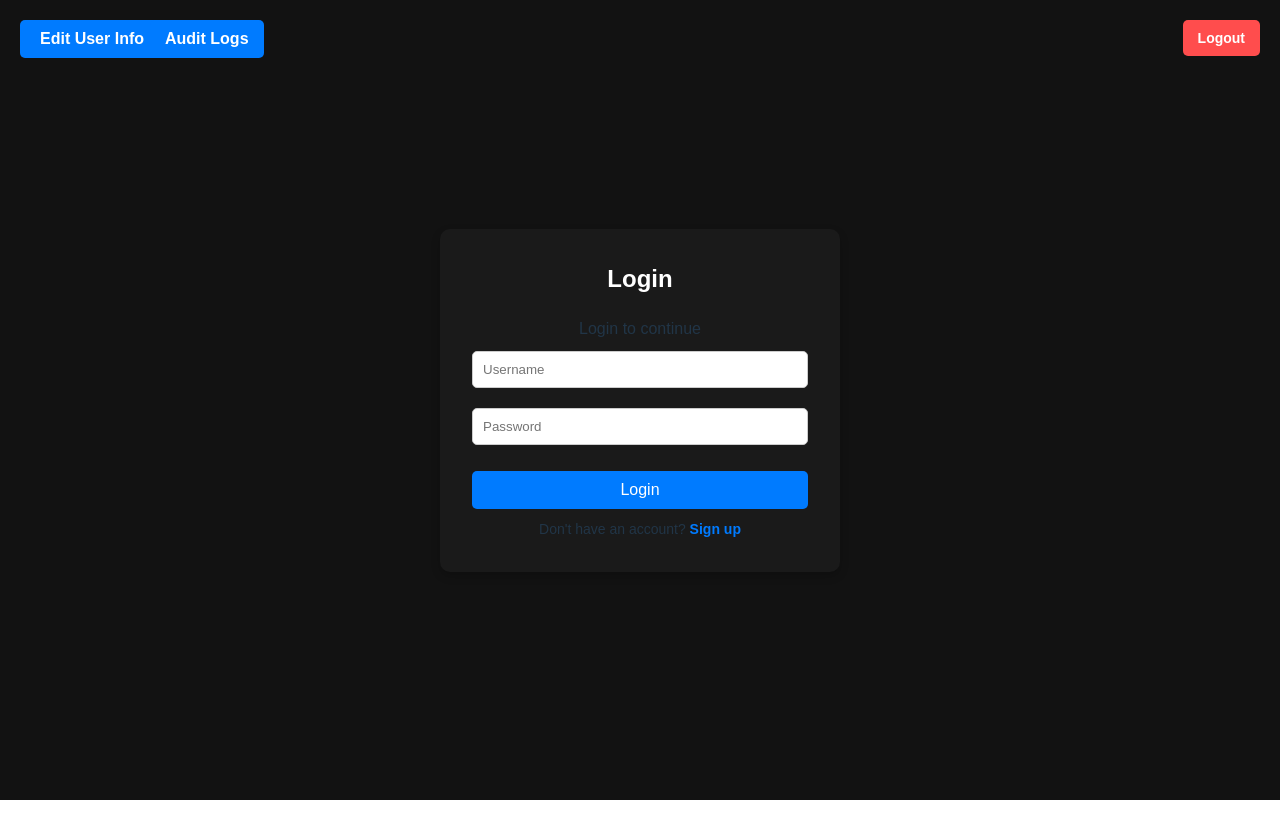
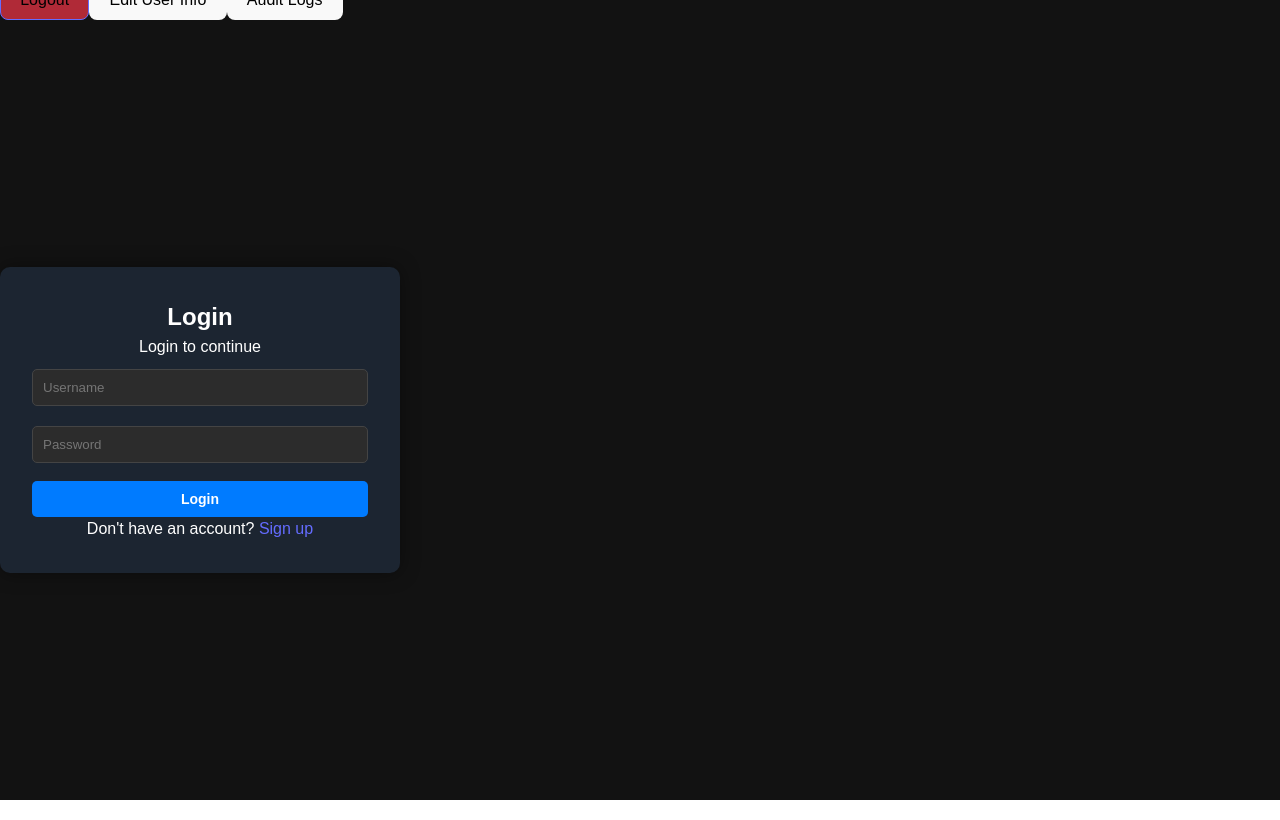
Before and after one commit to Ornas420/Autopick, a React (Vite) app in the folder frontend/: page /login in a window 1280 px wide. Built offline with nearby package versions, Linux system fonts and the light colour scheme; sample sign-in values are in the browser's storage; the HTML template or start-up script is replaced by a standard one.

Commit message:
Update App.css

```diff
--- a/frontend/src/App.css
+++ b/frontend/src/App.css
@@ -1,4 +1,4 @@
-/* General Reset */
+/* Reset */
 * {
   margin: 0;
   padding: 0;
@@ -6,220 +6,219 @@
   font-family: Arial, sans-serif;
 }
 
+/* Body & Page Wrapper */
 body, html {
   background-color: #121212;
-  height: 100vh;
-  width: 100vw;
-  display: flex;
-  align-items: center;
-  justify-content: center;
+  height: 100%;
+  width: 100%;
 }
 
-/* Center content on homepage */
+.page-wrapper {
+  display: flex;
+  flex-direction: column;
+  height: 100vh;
+}
+
+/* Top Buttons Bar */
+.top-buttons {
+  width: 100%;
+  padding: 15px 40px;
+  display: flex;
+  justify-content: space-between;
+  align-items: center;
+  background-color: #121212;
+}
+
+.left-buttons,
+.right-buttons {
+  display: flex;
+  gap: 15px;
+}
+
+/* Home Content (Centered) */
 .home-container {
   display: flex;
   flex-direction: column;
   align-items: center;
+  justify-content: center; /* This centers vertically */
+  height: 100vh; /* Full screen height */
+  width: 100%;
+  color: white;
+}
+
+.welcome-box {
+  background-color: #1c2531;
+  padding: 2rem 3rem;
+  border-radius: 10px;
+  box-shadow: 0 0 20px rgba(0,0,0,0.4);
+}
+
+/* Buttons */
+.btn {
+  padding: 10px 20px;
+  background-color: #007bff;
+  color: white;
+  border: none;
+  border-radius: 6px;
+  font-size: 14px;
+  font-weight: bold;
+  cursor: pointer;
+}
+
+.btn:hover {
+  background-color: #0056b3;
+}
+
+.logout-btn {
+  background-color: #dc3545;
+}
+
+.logout-btn:hover {
+  background-color: #b02a37;
+}
+
+.quiz-btn {
+  margin-top: 20px;
+  padding: 12px 25px;
+  background-color: #3a7bff;
+  color: white;
+  font-size: 16px;
+  border: none;
+  border-radius: 6px;
+  font-weight: bold;
+  cursor: pointer;
+}
+
+.center-screen {
+  display: flex;
   justify-content: center;
+  align-items: center;
   height: 100vh;
+}
+
+.form-container {
+  background-color: #1c2531;
+  padding: 2rem;
+  border-radius: 10px;
+  width: 100%;
+  max-width: 400px;
   color: white;
+  box-shadow: 0 0 20px rgba(0,0,0,0.4);
   text-align: center;
 }
 
-/* Welcome text */
-.welcome-box {
-  max-width: 600px;
-  margin-top: 1rem;
-}
-
-/* Quiz button */
-.quiz-btn {
-  margin-top: 2rem;
-  padding: 14px 30px;
-  background-color: #007bff;
-  border: none;
-  color: white;
-  font-size: 18px;
-  border-radius: 8px;
-  cursor: pointer;
-  font-weight: bold;
-}
-
-/* Login/Register Box */
-.form-container {
-  background-color: #1a1a1a;
-  padding: 2rem;
-  border-radius: 10px;
-  box-shadow: 0px 4px 10px rgba(0, 0, 0, 0.2);
-  width: 100%;
-  max-width: 400px;
-  text-align: center;
-}
-
-/* Input Fields */
 .input-field {
   width: 100%;
   padding: 10px;
   margin: 10px 0;
-  border: 1px solid #ccc;
+  border: 1px solid #444;
   border-radius: 5px;
+  background-color: #2c2c2c;
+  color: white;
 }
 
-/* Button */
 .btn {
   width: 100%;
   padding: 10px;
+  margin-top: 0.5rem;
   background-color: #007bff;
   color: white;
   border: none;
   border-radius: 5px;
+  font-weight: bold;
   cursor: pointer;
-  font-size: 16px;
-  margin-top: 1rem;
 }
 
-/* Logout Button */
-.logout-btn {
-  position: absolute;
-  top: 20px;
-  right: 20px;
-  padding: 10px 15px;
-  background-color: #ff4d4d;
-  color: white;
-  border: none;
-  cursor: pointer;
-  border-radius: 5px;
-  font-size: 14px;
-  font-weight: bold;
+.btn.danger {
+  background-color: #dc3545;
 }
-
-.edit-user-btn.top-left {
-  position: absolute;
-  top: 20px;
-  left: 20px;
-  padding: 10px 20px;
-  background-color: #007bff;
-  color: white;
-  border: none;
-  border-radius: 5px;
-  cursor: pointer;
-  font-weight: bold;
-}
-
-/* Questionnaire styling */
-.form-container label {
-  display: flex;
-  align-items: center;
-  margin: 8px 0;
-  font-size: 15px;
-  text-align: left;
-  color: #eee;
-}
-
-.form-container input[type="checkbox"],
-.form-container input[type="radio"] {
-  margin-right: 10px;
-  transform: scale(1.1);
-}
-
-.form-container h2 {
-  margin-bottom: 20px;
-  color: #fff;
-  text-align: center;
-}
-
-/* Hover styles */
-.edit-user-btn:hover {
-  background-color: #0056b3;
-}
-
-.logout-btn:hover {
-  background-color: #cc0000;
-}
-
-.btn:hover, .quiz-btn:hover {
-  background-color: #0056b3;
-}
-
-/* Auth Links */
-.auth-links {
-  margin-top: 10px;
-  font-size: 14px;
-}
-
-.auth-links a {
-  color: #007bff;
-  text-decoration: none;
-  font-weight: bold;
-}
-
-.auth-links a:hover {
-  text-decoration: underline;
-}
-
-nav {
-  display: none !important;
-}
-
-/* Positioning top-left buttons */
-.edit-user-btn, .audit-logs-btn {
-  position: absolute;
-  top: 20px;
-  background-color: #007bff;
-  color: white;
-  border: none;
-  border-radius: 5px;
-  padding: 10px 15px;
-  cursor: pointer;
-  font-weight: bold;
-}
-
-.edit-user-btn {
-  left: 20px;
-}
-
-.audit-logs-btn {
-  left: 150px; /* Positioned next to Edit User */
-}
-
-.edit-user-btn:hover, .audit-logs-btn:hover {
-  background-color: #0056b3;
-}
-
-.modal-overlay {
-  position: fixed;
-  top: 0;
-  left: 0;
-  width: 100vw;
-  height: 100vh;
-  background-color: rgba(0,0,0,0.6);
+.form-wrapper {
   display: flex;
   justify-content: center;
   align-items: center;
-  z-index: 999;
+  height: 100vh;
+}
+.audit-logs-container {
+  min-height: 100vh;
+  display: flex;
+  flex-direction: column;
+  align-items: center;
+  justify-content: center;
+  color: white;
+  padding: 2rem;
 }
 
-.modal-box {
-  background-color: #1a1a1a;
-  padding: 2rem;
+.audit-table-wrapper {
+  width: 100%;
+  max-width: 400px;
+  overflow-x: auto;
+  background-color: #1f1f1f;
+  padding: 1rem;
   border-radius: 10px;
-  color: white;
-  width: 300px;
-  text-align: center;
-  box-shadow: 0 0 20px rgba(0,0,0,0.5);
+  box-shadow: 0 0 15px rgba(0,0,0,0.3);
 }
 
-.modal-buttons {
-  margin-top: 1.5rem;
-  display: flex;
-  justify-content: space-between;
-  gap: 1rem;
+.progress-bar {
+  width: 100%;
+  height: 10px;
+  background-color: #444;
+  border-radius: 5px;
+  overflow: hidden;
+  margin-bottom: 1rem;
 }
 
-.modal-buttons .btn.confirm {
-  background-color: #28a745;
+.progress-bar-fill {
+  height: 100%;
+  background-color: #007bff;
+  transition: width 0.3s ease;
+}
+.questionnaire-wrapper {
+  min-height: 100vh;
+  display: flex;
+  justify-content: center;
+  align-items: center;
+  padding: 2rem;
 }
 
-.modal-buttons .btn.cancel {
-  background-color: #dc3545;
+.questionnaire-box {
+  background-color: #1a2233;
+  padding: 2rem;
+  border-radius: 12px;
+  box-shadow: 0 0 25px rgba(0, 0, 0, 0.2);
+  max-width: 600px;
+  width: 100%;
+  color: white;
 }
+
+.questionnaire-box h2 {
+  font-size: 1.4rem;
+  margin-bottom: 1rem;
+  color: white;
+}
+
+.questionnaire-box label {
+  display: flex;
+  align-items: center;
+  margin-bottom: 0.5rem;
+  gap: 0.5rem;
+}
+
+.questionnaire-box input[type="radio"],
+.questionnaire-box input[type="checkbox"] {
+  transform: scale(1.2);
+}
+
+.questionnaire-box .btn {
+  background-color: #007bff;
+  color: white;
+  padding: 10px 16px;
+  border: none;
+  border-radius: 6px;
+  margin: 0.5rem 0.25rem;
+  font-weight: bold;
+  cursor: pointer;
+}
+
+.questionnaire-box .btn:hover {
+  background-color: #0056b3;
+}
```
